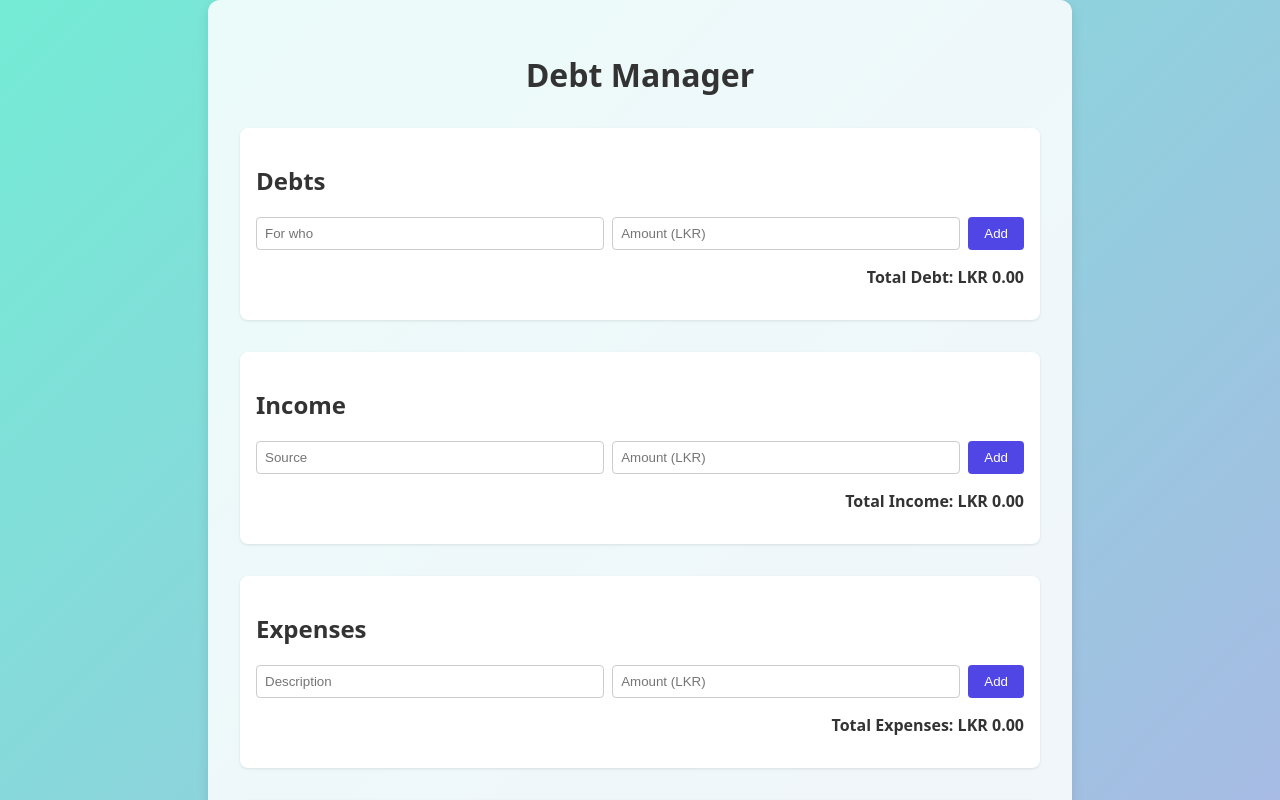
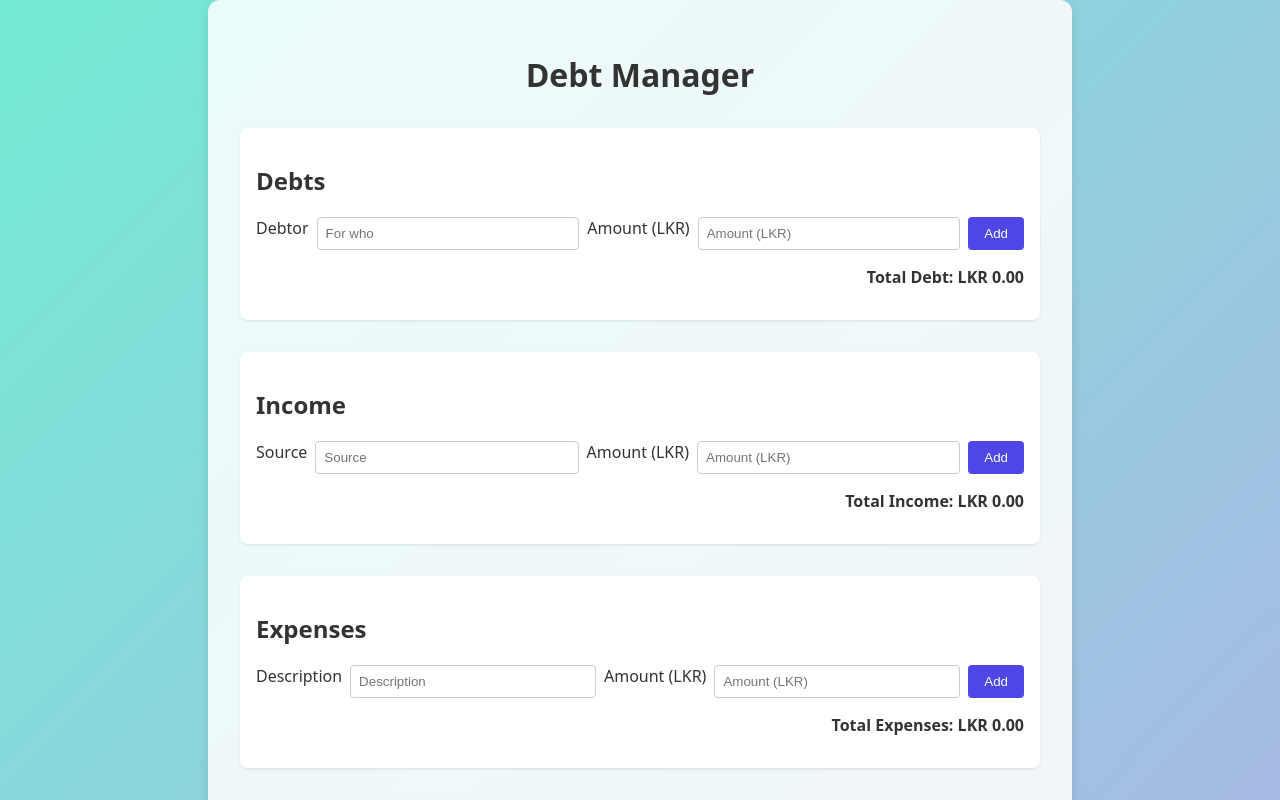
Before and after one commit to harindujayakody/debt-app, a React (Vite) app: page / in a window 1280 px wide. Shown: the top 800 px of the page. Built offline with nearby package versions, Linux system fonts and the light colour scheme.

Commit message:
Add labels and ids to form inputs

```diff
--- a/src/App.jsx
+++ b/src/App.jsx
@@ -112,12 +112,16 @@ export default function App() {
       <section className="section">
         <h2>Debts</h2>
         <form onSubmit={addDebt} className="form">
+          <label htmlFor="debt-person">Debtor</label>
           <input
+            id="debt-person"
             placeholder="For who"
             value={debtor}
             onChange={e => setDebtor(e.target.value)}
           />
+          <label htmlFor="debt-amount">Amount (LKR)</label>
           <input
+            id="debt-amount"
             placeholder="Amount (LKR)"
             type="number"
             value={debtAmount}
@@ -143,12 +147,16 @@ export default function App() {
       <section className="section">
         <h2>Income</h2>
         <form onSubmit={addIncome} className="form">
+          <label htmlFor="income-source">Source</label>
           <input
+            id="income-source"
             placeholder="Source"
             value={incomeDesc}
             onChange={e => setIncomeDesc(e.target.value)}
           />
+          <label htmlFor="income-amount">Amount (LKR)</label>
           <input
+            id="income-amount"
             placeholder="Amount (LKR)"
             type="number"
             value={incomeAmount}
@@ -170,12 +178,16 @@ export default function App() {
       <section className="section">
         <h2>Expenses</h2>
         <form onSubmit={addExpense} className="form">
+          <label htmlFor="expense-desc">Description</label>
           <input
+            id="expense-desc"
             placeholder="Description"
             value={expenseDesc}
             onChange={e => setExpenseDesc(e.target.value)}
           />
+          <label htmlFor="expense-amount">Amount (LKR)</label>
           <input
+            id="expense-amount"
             placeholder="Amount (LKR)"
             type="number"
             value={expenseAmount}
```
